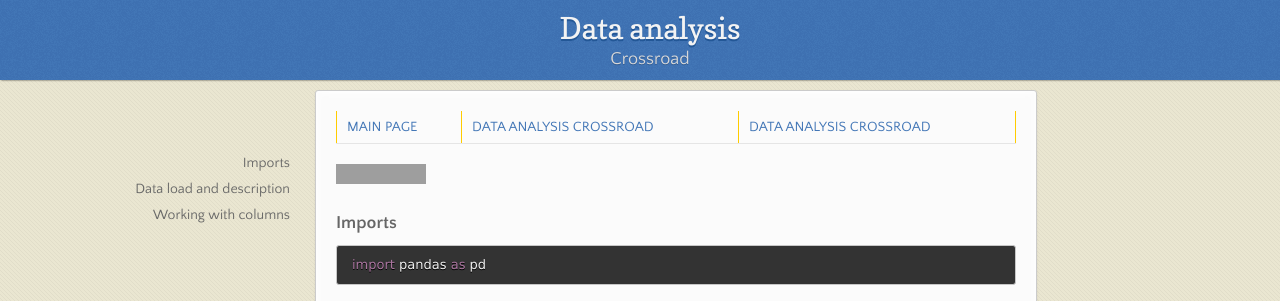
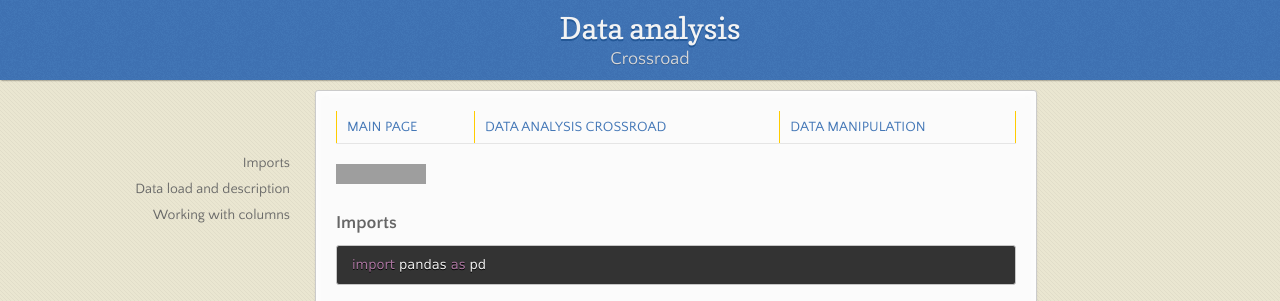
Before and after one commit to soukupmarek-edin/soukupmarek-edin.github.io, a Jekyll site: the page built from data_analysis/manipulation_chapter1_exercises.md, in a window 1280 px wide and 900 px high. Shown: the top 301 px of the window. Built offline with Jekyll 4.4.1, drawn with Linux system fonts in a browser that asks for light colours; Markdown is read by kramdown in place of the engine named in the settings; some of the changed text lies outside the part shown; grey boxes are pictures that could not be loaded.

Commit message:
Update manipulation_chapter1_exercises.md

```diff
--- a/data_analysis/manipulation_chapter1_exercises.md
+++ b/data_analysis/manipulation_chapter1_exercises.md
@@ -2,7 +2,7 @@
 layout: data_analysis_index
 ---
 
-[MAIN PAGE](https://soukupmarek-edin.github.io/) | [DATA ANALYSIS CROSSROAD](https://soukupmarek-edin.github.io/data_analysis/data_analysis_main.html) | [DATA ANALYSIS CROSSROAD](https://soukupmarek-edin.github.io/data_analysis/manipulation_main.html)
+[MAIN PAGE](https://soukupmarek-edin.github.io/) | [DATA ANALYSIS CROSSROAD](https://soukupmarek-edin.github.io/data_analysis/data_analysis_main.html) | [DATA MANIPULATION](https://soukupmarek-edin.github.io/data_analysis/manipulation_main.html)
 
 [![Open In Colab](https://colab.research.google.com/assets/colab-badge.svg)](https://colab.research.google.com/drive/1z_S9y6VA5M3uab2UZJNhrPaUSsMbA2VZ?usp=sharing)
 
@@ -153,4 +153,4 @@
 * * *
 
 
-[MAIN PAGE](https://soukupmarek-edin.github.io/) | [DATA ANALYSIS](https://soukupmarek-edin.github.io/data_analysis/data_analysis_main.html)
+[MAIN PAGE](https://soukupmarek-edin.github.io/) | [DATA ANALYSIS CROSSROAD](https://soukupmarek-edin.github.io/data_analysis/data_analysis_main.html) | [DATA MANIPULATION](https://soukupmarek-edin.github.io/data_analysis/manipulation_main.html)
```
